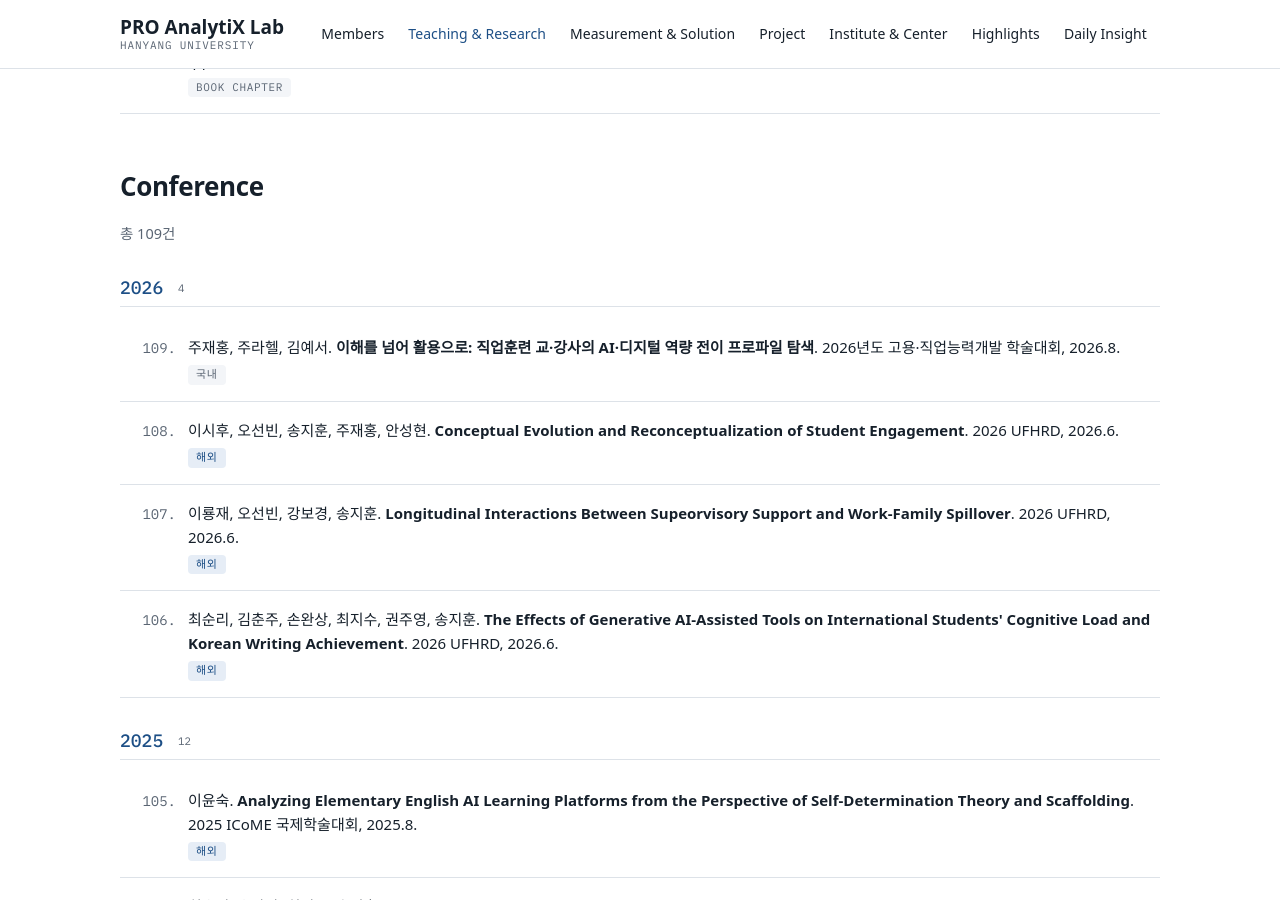
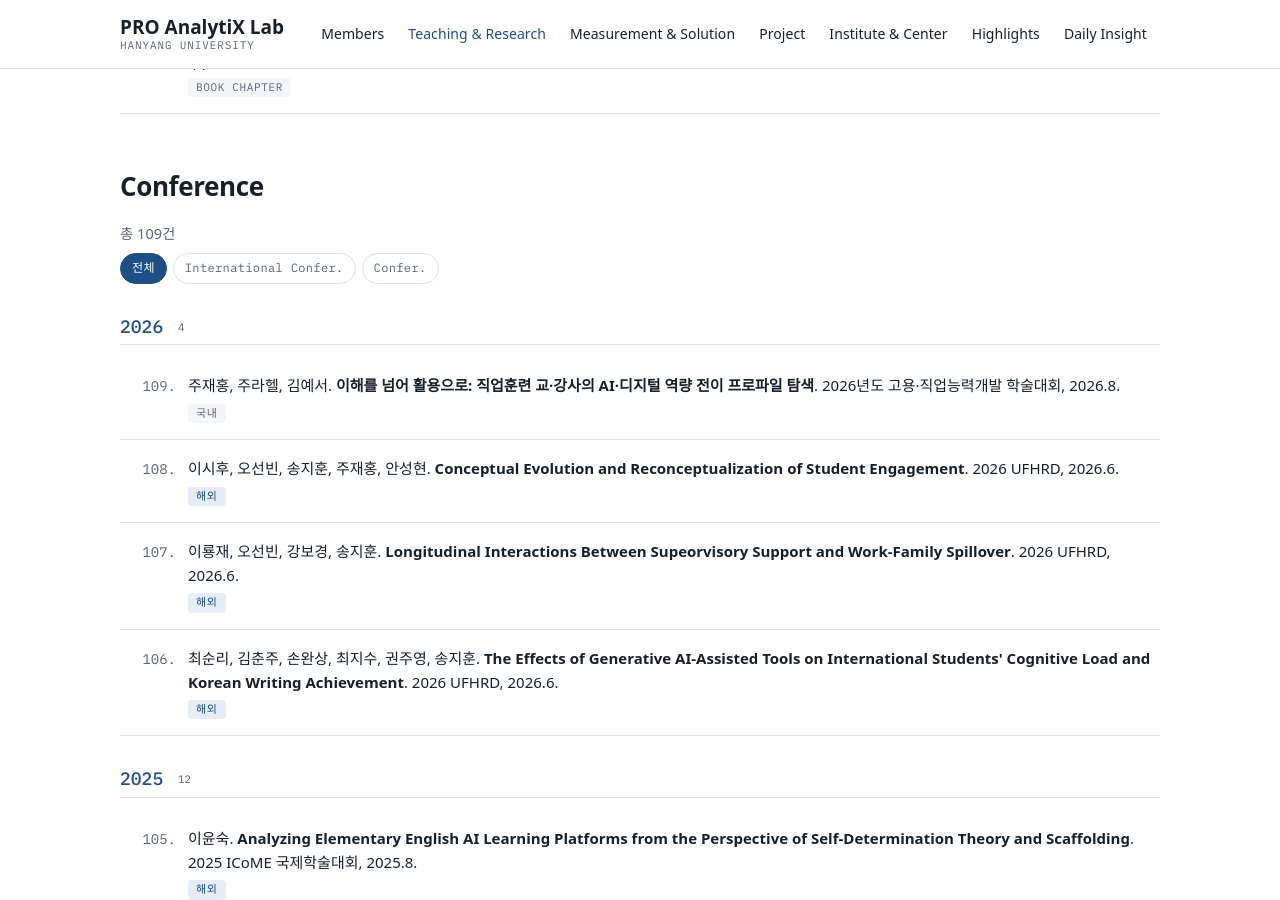
Before and after one commit to drsprolab/drsprolab.github.io, a Jekyll site: the page built from research.md, in a window 1280 px wide and 900 px high, scrolled down 24932 px. Built offline with Jekyll 4.4.1, drawn with Linux system fonts in a browser that asks for light colours; some web fonts are replaced; part of the change alters nothing that is shown.

Commit message:
Research: Conference에 International Confer.(해외)·Confer.(국내) 필터 추가
저널 필터와 학회 필터가 서로 영향을 주지 않도록 선택자 분리.

Co-Authored-By: Claude Opus 5.5 <noreply@anthropic.com>

```diff
--- a/_includes/presentations.html
+++ b/_includes/presentations.html
@@ -1,12 +1,17 @@
 {%- assign groups = site.data.presentations | group_by: "year" | sort: "name" | reverse -%}
 {%- assign presentation_number = site.data.presentations.size -%}
 <p class="count">총 {{ site.data.presentations.size }}건</p>
+<div class="pub-filter conf-filter" role="group" aria-label="국내·해외 학술대회로 보기">
+  <button type="button" class="cf-chip pf-chip" data-region="" aria-pressed="true">전체</button>
+  <button type="button" class="cf-chip pf-chip" data-region="intl" aria-pressed="false">International Confer.</button>
+  <button type="button" class="cf-chip pf-chip" data-region="dom" aria-pressed="false">Confer.</button>
+</div>
 {% for g in groups %}
 <section class="year-group">
   <h3>{{ g.name }} <span class="n">{{ g.items.size }}</span></h3>
   <ol class="pubs conference-pubs" reversed start="{{ presentation_number }}">
     {% for t in g.items %}
-    <li value="{{ presentation_number }}">
+    <li value="{{ presentation_number }}" data-region="{% if t.region == "국내" %}dom{% elsif t.region %}intl{% endif %}">
       <span class="publication-number" aria-hidden="true">{{ presentation_number }}.</span>
       <span class="cite">{% if t.authors %}{{ t.authors }}. {% endif %}<strong>{{ t.title }}</strong>{% if t.venue %}. {{ t.venue }}{% endif %}{% if t.month %}, {{ t.year }}.{{ t.month }}{% endif %}.</span>
       {% if t.region %}<span class="idx"><span class="badge region-{% if t.region == "국내" %}dom{% else %}intl{% endif %}">{% if t.region == "국외" %}해외{% else %}{{ t.region }}{% endif %}</span></span>{% endif %}
@@ -16,3 +21,19 @@
   </ol>
 </section>
 {% endfor %}
+
+<script>
+(function () {
+  if (window.__confFilter) return; window.__confFilter = true;
+  document.addEventListener('click', function (e) {
+    var b = e.target.closest('.cf-chip'); if (!b) return;
+    var r = b.dataset.region;
+    document.querySelectorAll('.cf-chip').forEach(function (x) { x.setAttribute('aria-pressed', String(x === b)); });
+    document.querySelectorAll('.conference-pubs > li').forEach(function (li) { li.hidden = !!r && li.dataset.region !== r; });
+    document.querySelectorAll('.year-group').forEach(function (g) {
+      var list = g.querySelector('.conference-pubs'); if (!list) return;
+      g.hidden = !list.querySelector('li:not([hidden])');
+    });
+  });
+})();
+</script>
--- a/_includes/publications.html
+++ b/_includes/publications.html
@@ -33,7 +33,7 @@
 (function () {
   if (window.__pubFilter) return; window.__pubFilter = true;
   function apply(tag) {
-    document.querySelectorAll('.pf-chip').forEach(function (b) { b.setAttribute('aria-pressed', String(b.dataset.filter === tag)); });
+    document.querySelectorAll('.pf-chip[data-filter]').forEach(function (b) { b.setAttribute('aria-pressed', String(b.dataset.filter === tag)); });
     var shown = 0;
     // Journal 목록
     document.querySelectorAll('.journal-pubs:not(.book-pubs) > li').forEach(function (li) {
@@ -43,7 +43,7 @@
       li.hidden = !ok; if (ok) shown++;
     });
     document.querySelectorAll('.year-group').forEach(function (g) {
-      if (!g.querySelector('.journal-pubs')) return;
+      if (!g.querySelector('.journal-pubs:not(.book-pubs)')) return;
       g.hidden = !g.querySelector('.journal-pubs > li:not([hidden])');
     });
     // Book 목록과 제목
@@ -57,6 +57,6 @@
     }
     var empty = document.querySelector('.pf-empty'); if (empty) empty.hidden = shown > 0;
   }
-  document.addEventListener('click', function (e) { var b = e.target.closest('.pf-chip'); if (b) apply(b.dataset.filter); });
+  document.addEventListener('click', function (e) { var b = e.target.closest('.pf-chip[data-filter]'); if (b) apply(b.dataset.filter); });
 })();
 </script>
```
